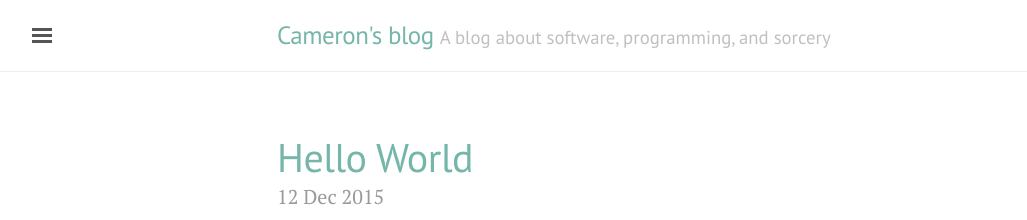
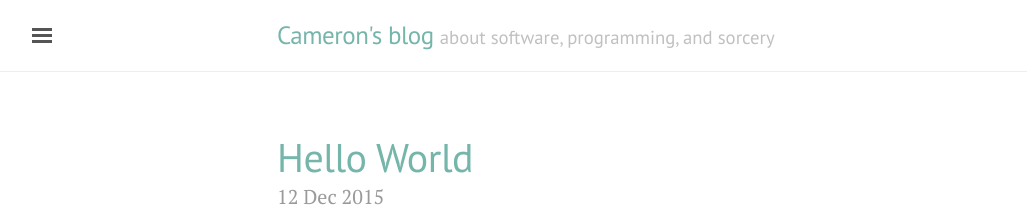
Before and after one commit to emptyflash/emptyflash.github.io, a Jekyll site: the page built from index.html, in a window 1280 px wide. Shown: the top 220 px of the page, without its empty margins (3-1030 px from the left). Built offline with Jekyll 4.4.1, drawn with Linux system fonts in a browser that asks for light colours; the list of posts is cut into pages by our own code.

Commit message:
Update _config.yml

```diff
--- a/_config.yml
+++ b/_config.yml
@@ -7,7 +7,7 @@ paginate_path:       "page:num"
 
 # Setup
 title:               Cameron's blog
-tagline:             'A blog about software, programming, and sorcery'
+tagline:             ' about software, programming, and sorcery'
 description:         'There are a lot of dev blogs out there. This is just another one.'
 url:                 http://emptyflash.github.io/
 baseurl:             ''
```
